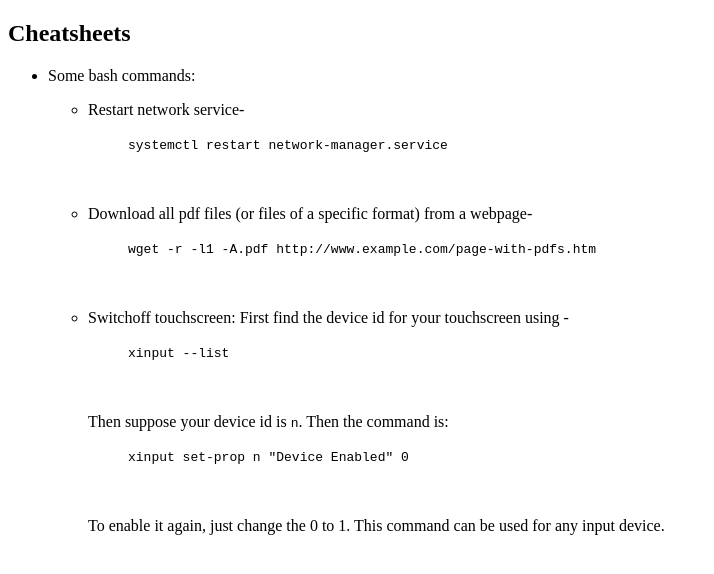
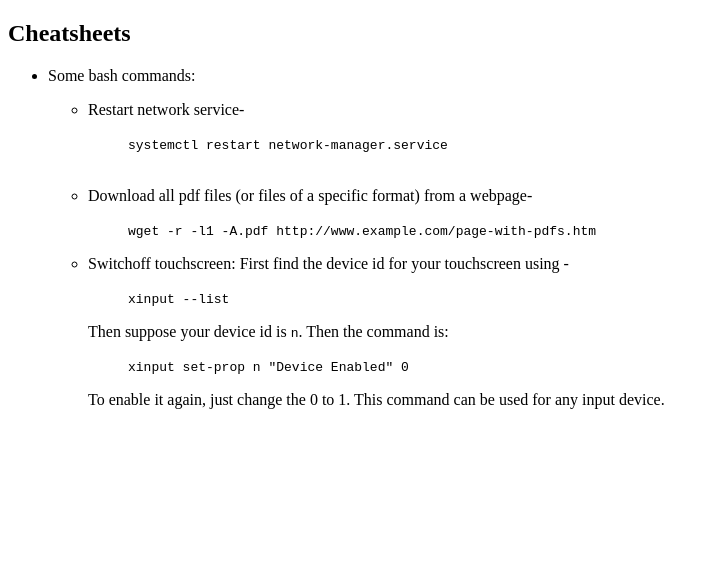
Before and after one commit to varunramanathan/varunramanathan.github.io, a plain HTML site: page cheatsheets.html in a window 1280 px wide. Shown: the whole page, without its empty margins (0-714 px from the left). Drawn offline with Linux system fonts and the light colour scheme.

Commit message:
cheetsheets

```diff
--- a/cheatsheets.html
+++ b/cheatsheets.html
@@ -9,13 +9,13 @@
 		<li>
 			<p>Some bash commands:<br><ul type="circle">
 			<li>Restart network service-<br>
-			<blockquote><tt>systemctl restart network-manager.service</tt></blockquote><br><br></li>
-			<li>Download all pdf files (or files of a specific format) from a webpage- <br>
-			<blockquote><tt>wget -r -l1 -A.pdf http://www.example.com/page-with-pdfs.htm</tt></blockquote><br><br></li>
+			<blockquote><tt>systemctl restart network-manager.service</tt></blockquote><br></li>
+			<li>Download all pdf files (or files of a specific format) from a webpage-
+			<blockquote><tt>wget -r -l1 -A.pdf http://www.example.com/page-with-pdfs.htm</tt></blockquote></li>
 			<li>Switchoff touchscreen: First find the device id for your touchscreen using -
-			<blockquote><tt>xinput --list</tt></blockquote><br><br>
-			Then suppose your device id is <tt>n</tt>. Then the command is:<br>
-			<blockquote><tt>xinput set-prop n "Device Enabled" 0</tt></blockquote><br><br>
+			<blockquote><tt>xinput --list</tt></blockquote>
+			Then suppose your device id is <tt>n</tt>. Then the command is:
+			<blockquote><tt>xinput set-prop n "Device Enabled" 0</tt></blockquote>
 			To enable it again, just change the 0 to 1. This command can be used for any input device.<br></p></li>
 			</ul>
 		</li>
```
